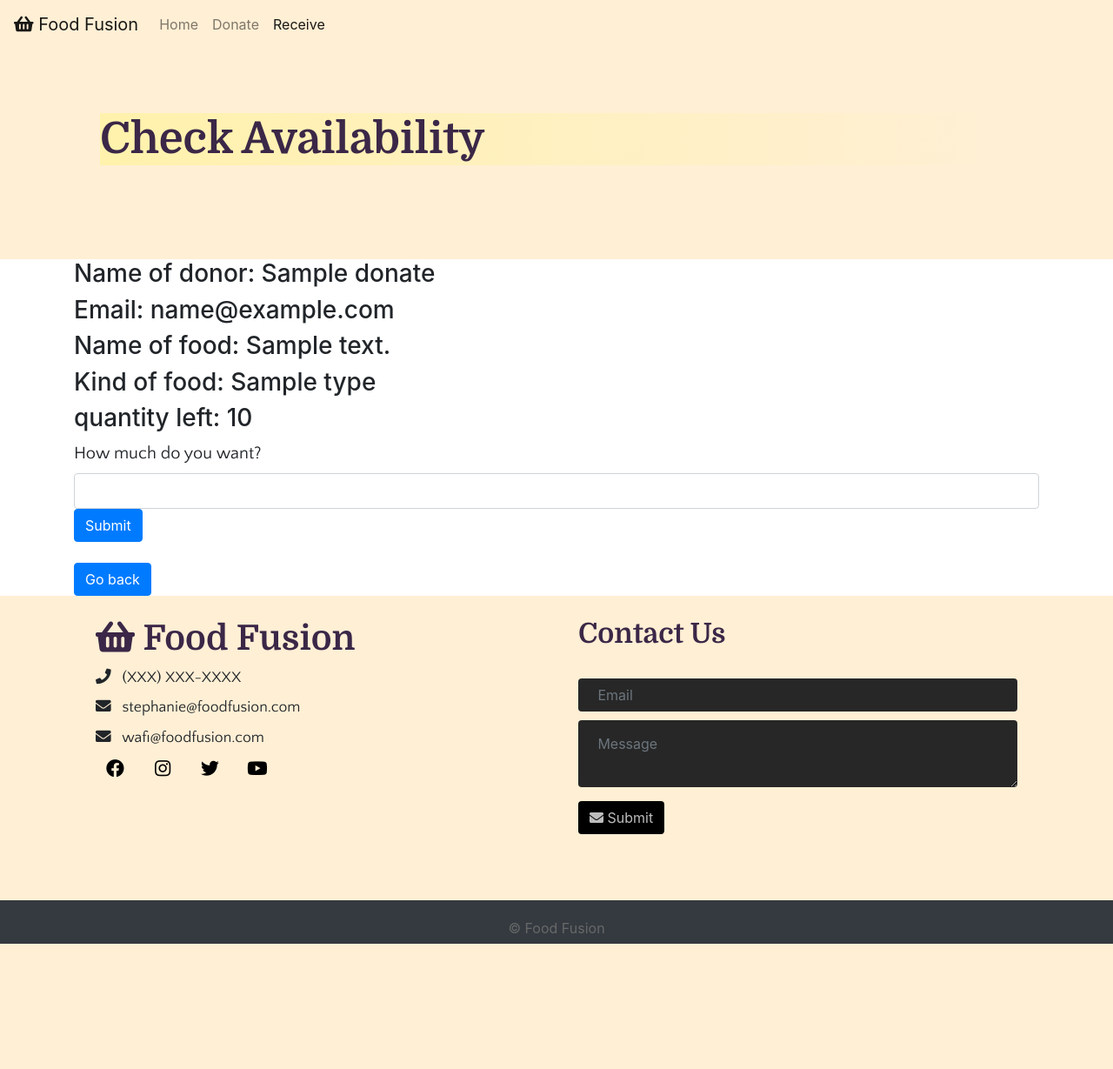
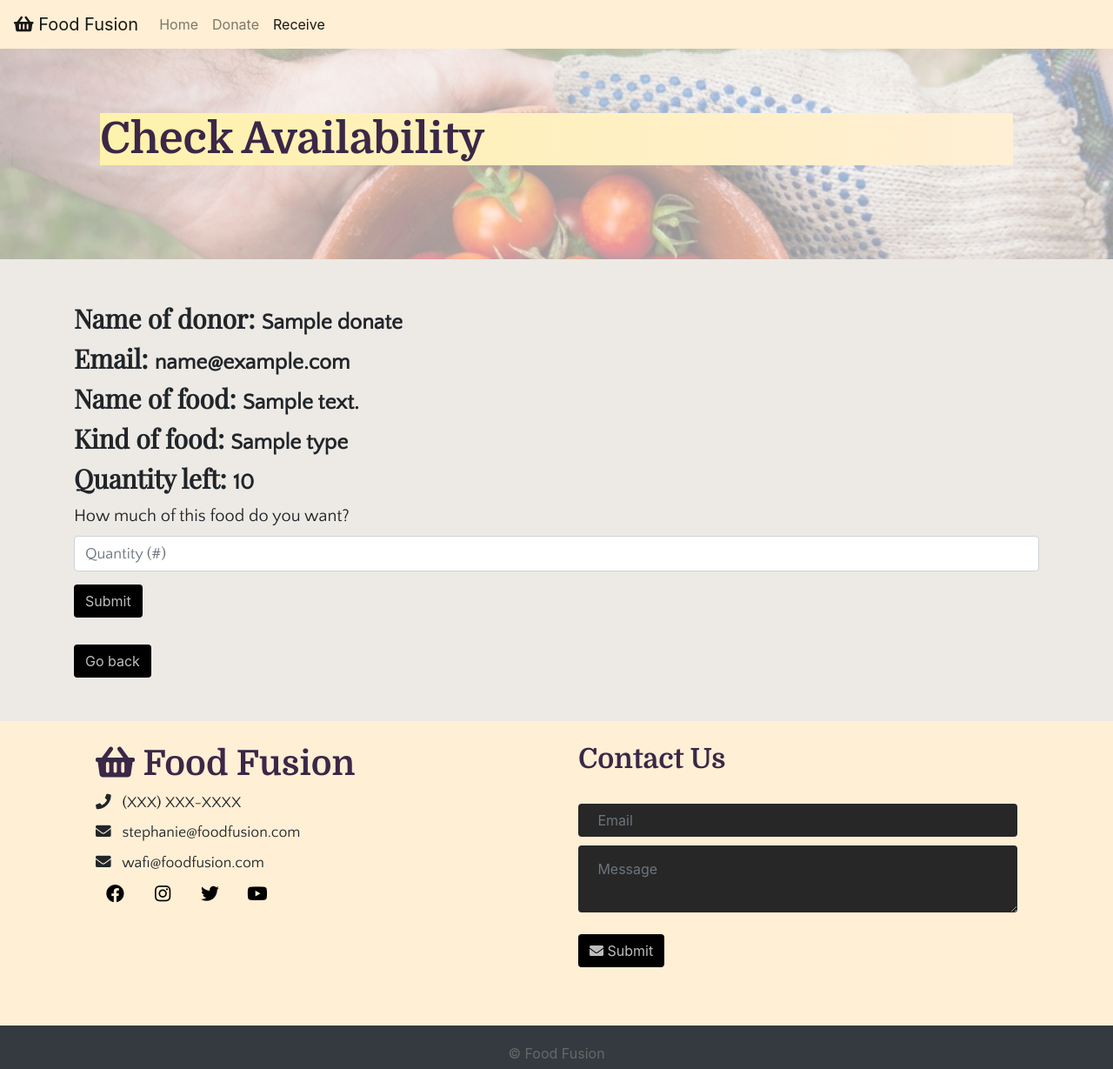
Before and after one commit to stephanieyen/Food-share, a Flask app: page /check_availability/1 in a window 1280 px wide. Shown: the whole page at 87% size. Before the commit the page ends 1085 px from the top, so only its background shows below. Run offline with Flask 2, Linux system fonts and the light colour scheme; a database or web service that is not in the repository returns one stand-in record (values such as "Sample title"); some libraries are stand-ins or nearby versions.

Commit message:
fixed confirmation page styling

```diff
--- a/static/css/style.css
+++ b/static/css/style.css
@@ -60,7 +60,7 @@ p,
 .btn-custom {
     background: black !important;
     color: #bebdbd !important;
-    margin-top: 6px;
+    margin-top: 15px;
     transition: all .3s;
 }
 .btn-custom:hover {
@@ -253,15 +253,36 @@ p,
 #donate-masthead {
     padding: 100px;
     background-image: url("/../static/assets/vegetables.jpeg");
-    background-size: contain;
+    background-repeat: no-repeat;
+    background-size: cover;
     /* opacity: 0.6; */
     background-color: rgba(255,255,255,0.6);
     background-blend-mode: lighten;
 }
 #receive-masthead {
     padding: 100px;
+    background-image: url("/../static/assets/newtomatoes2.jpg");
+    background-repeat: no-repeat;
+    background-size: cover;
+    /* opacity: 0.6; */
+    background-color: rgba(255,255,255,0.6);
+    background-blend-mode: lighten;
 }
 #donate-form-section,
-#receive-form-section {
+#donate-confirmation-section,
+#receive-form-section,
+#check-availability-section {
     background-color: #edeae5;
 }
+#check-availability-section h3 {
+    font-family: 'Playfair Display', serif;
+    font-weight: bold;
+    font-size: 30px;
+}
+#check-availability-section .detail {
+    font-family: 'Quattrocento Sans', sans-serif;
+    font-size: 25px;
+}
+#donate-confirmation-section {
+    height: 500px;
+}
--- a/templates/message.html
+++ b/templates/message.html
@@ -38,29 +38,30 @@
         </div>
     </header>
 
-	<div class="container" id="test">
-        <h3>Name of donor: {{name}}</h3>
-        <h3>Email: {{email}}</h3>
-        <h3>Name of food: {{food}}</h3>
-        <h3>Kind of food: {{kind}}</h3>
-        <h3>quantity left: {{quantity}}</h3>
+    <section class="page-section" id="check-availability-section">
+        <div class="container">
+            <h3>Name of donor: <span class="detail">{{name}}</detail></h3>
+            <h3>Email: <span class="detail">{{email}}</detail></h3>
+            <h3>Name of food: <span class="detail">{{food}}</detail></h3>
+            <h3>Kind of food: <span class="detail">{{kind}}</detail></h3>
+            <h3>Quantity left: <span class="detail">{{quantity}}</detail></h3>
             <form method="POST" action="/check_availability/{{food}}">
                 <div class="form-group">
-                <label for="quantity">How much do you want?</label>
-                <input type="number" class="form-control" id="quantity" name="quantity" required>
-                <button type="submit" class="btn btn-primary mb-2">Submit</button>
+                    <label for="quantity">How much of this food do you want?</label>
+                    <input type="number" class="form-control" id="quantity" name="quantity" placeholder="Quantity (#)" required>
+                    <button type="submit" class="btn btn-custom">Submit</button>
                 </div>
             </form>
-        <a href="/receive"><button type="button" class="btn btn-primary">Go back</button></a>
+            <a href="/receive"><button type="button" class="btn btn-custom">Go back</button></a>
         </div>
 
         <div class="container">
             <div class="collapse multi-collapse" id="multiCollapseExample1">
                 <div class="card card-body">
                     <h2>Quantity left: {{remaining}}</h2>
-
                 </div>
             </div>
         </div>
+    </section>
 
 {% endblock %}
```
Also changed, not shown: templates/confirmation.html (+10 -8 lines), static/assets/newtomatoes2.jpg (added), static/assets/tomatoes.jpeg (added). Lines whose indentation alone changed are shown as unchanged.
